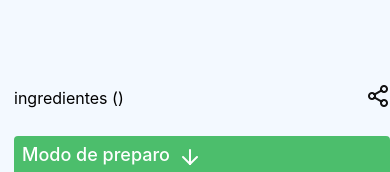
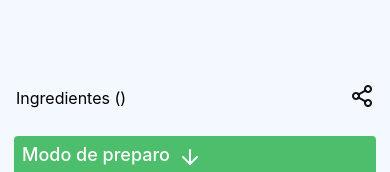
Before and after one commit to oliveiramiro2/receita-facil, a React Native app: screen /Detail in a window 390 px wide. Shown: the part 208-380 px from the top of the page. Built offline with nearby package versions, Linux system fonts and the light colour scheme.

Commit message:
adjust to make it better
adjust detail page

```diff
--- a/src/components/ingredients.tsx
+++ b/src/components/ingredients.tsx
@@ -8,6 +8,7 @@ const styles = StyleSheet.create({
         marginBottom: 14,
         flexDirection: 'row',
         justifyContent: 'space-between',
+        alignItems: 'center',
         padding: 12,
         borderRadius: 4,
     },
--- a/src/components/instructions.tsx
+++ b/src/components/instructions.tsx
@@ -7,14 +7,18 @@ const styles = StyleSheet.create({
         flexDirection: 'row',
         padding: 8,
         marginBottom: 14,
+        alignItems: 'flex-start',
     },
     number: {
         fontWeight: 'bold',
-        fontSize: 18,
+        fontSize: 20,
+        position: 'relative',
+        bottom: 5,
     },
     text: {
         lineHeight: 20,
         fontSize: 16,
+        paddingEnd: 20,
     },
 });
 
--- a/src/pages/detail.tsx
+++ b/src/pages/detail.tsx
@@ -25,7 +25,7 @@ const styles = StyleSheet.create({
     contain: {
         backgroundColor: '#f3f9ff',
         paddingVertical: 14,
-        paddingStart: 14,
+        paddingHorizontal: 14,
     },
     image: {
         height: 200,
@@ -46,6 +46,7 @@ const styles = StyleSheet.create({
         justifyContent: 'space-between',
         alignItems: 'center',
         marginBottom: 14,
+        paddingHorizontal: 2,
     },
     title: {
         fontSize: 18,
@@ -110,7 +111,7 @@ export const Detail: React.FC = () => {
                         {route.params?.data.name}
                     </Text>
                     <Text style={[styles.ingredientsText]}>
-                        ingredientes ({route.params?.data.total_ingredients})
+                        Ingredientes ({route.params?.data.total_ingredients})
                     </Text>
                 </View>
                 <Pressable>
```
